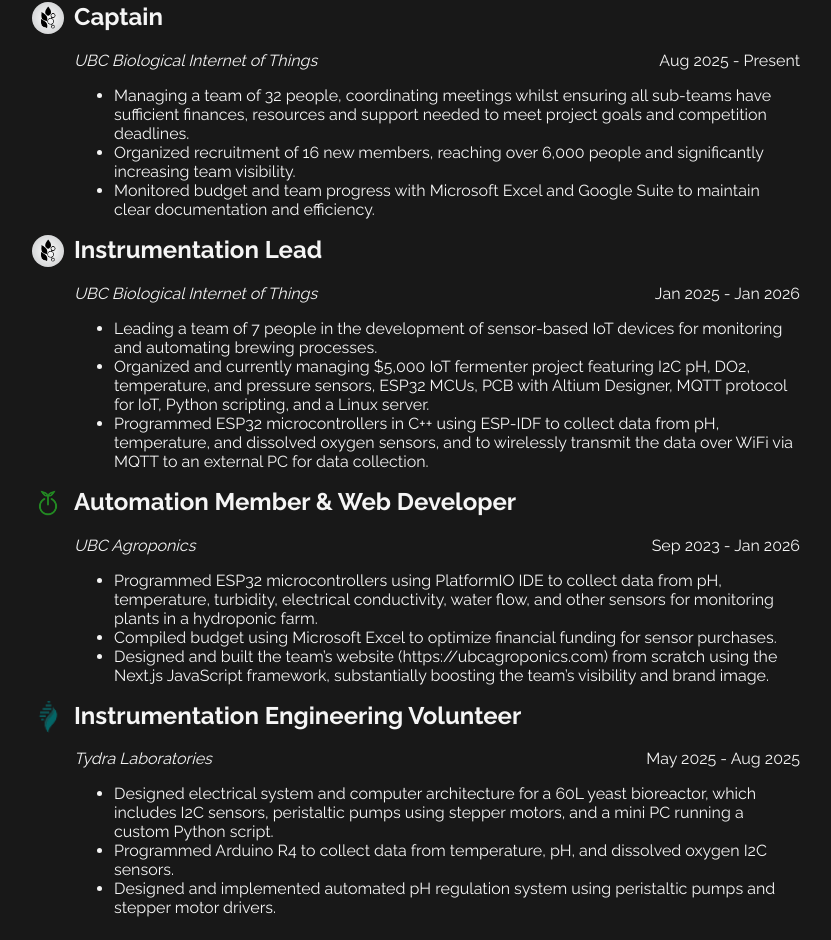
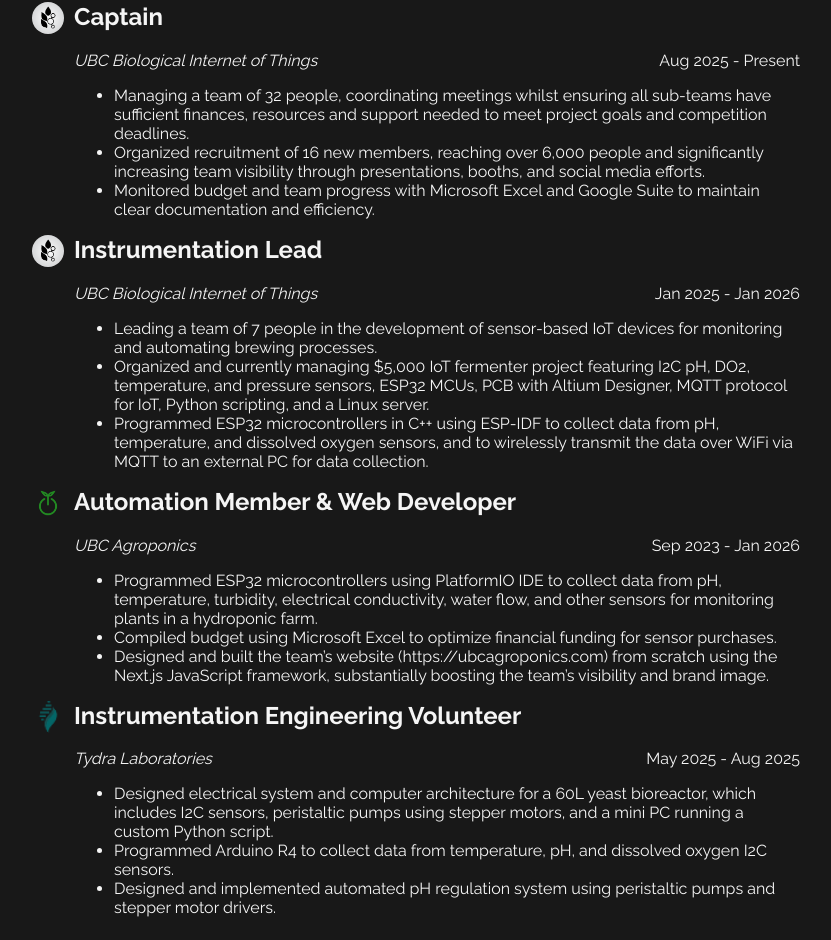
Before and after one commit to edansteen/edansteen.github.io, a Next.js app: page / in a window 1280 px wide. Shown: the part 1307-2247 px from the top of the page, without its empty margins (224-1055 px from the left). Built offline with nearby package versions, Linux system fonts and the light colour scheme.

Commit message:
Updated a bullet point in captain role

```diff
--- a/src/pages/index.js
+++ b/src/pages/index.js
@@ -79,7 +79,7 @@ export default function Home({allPostsData}) {
               companyurl="https://ubcbiot.com"
               dates="Aug 2025 - Present"
               point1="Managing a team of 32 people, coordinating meetings whilst ensuring all sub-teams have sufficient finances, resources and support needed to meet project goals and competition deadlines."
-              point2="Organized recruitment of 16 new members, reaching over 6,000 people and significantly increasing team visibility."
+              point2="Organized recruitment of 16 new members, reaching over 6,000 people and significantly increasing team visibility through presentations, booths, and social media efforts."
               point3="Monitored budget and team progress with Microsoft Excel and Google Suite to maintain clear documentation and efficiency."
             />
 
```
